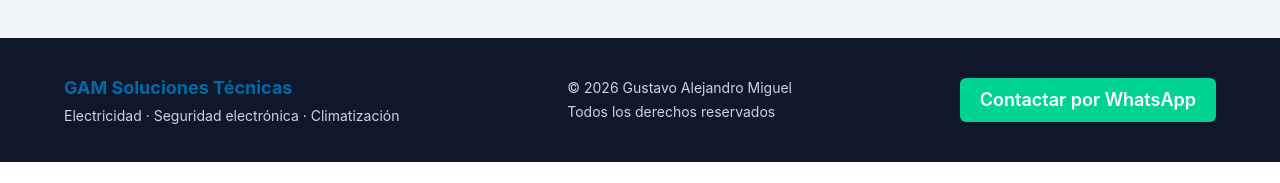
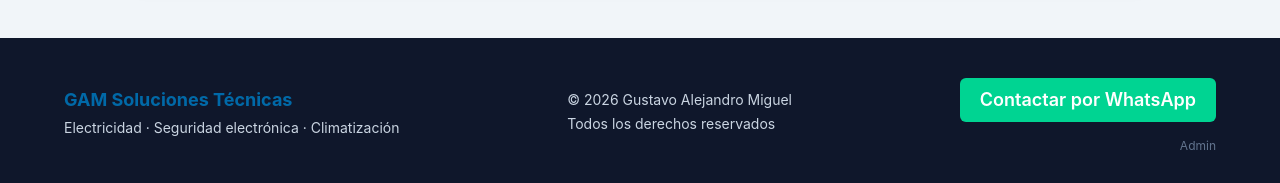
Before and after one commit to Gamdel84/gamtech, a React (Vite) app: page / in a window 1280 px wide. Shown: the part 3174-3357 px from the top of the page. Before the commit the page ends 3336 px from the top, so only its background shows below. Built offline with nearby package versions, Linux system fonts and the light colour scheme; no server answers; the database is empty.

Commit message:
Agrego boton Admin en footer

```diff
--- a/src/components/Footer.jsx
+++ b/src/components/Footer.jsx
@@ -1,3 +1,5 @@
+import { Link } from "react-router-dom";
+
 function Footer() {
   return (
     <footer className="bg-slate-900 px-6 py-8 text-slate-300">
@@ -17,6 +19,7 @@ function Footer() {
           <p className="mt-1">Todos los derechos reservados</p>
         </div>
 
+        <div className="flex flex-col items-center gap-2 md:items-end">
           <a
             href="https://wa.me/5491162623005?text=Hola%20Gustavo,%20quiero%20consultar%20por%20un%20presupuesto."
             target="_blank"
@@ -24,6 +27,14 @@ function Footer() {
           >
             Contactar por WhatsApp
           </a>
+
+          <Link
+            to="/admin"
+            className="text-xs text-slate-500 transition hover:text-slate-300"
+          >
+            Admin
+          </Link>
+        </div>
       </div>
     </footer>
   );
```
Lines whose indentation alone changed are shown as unchanged.
